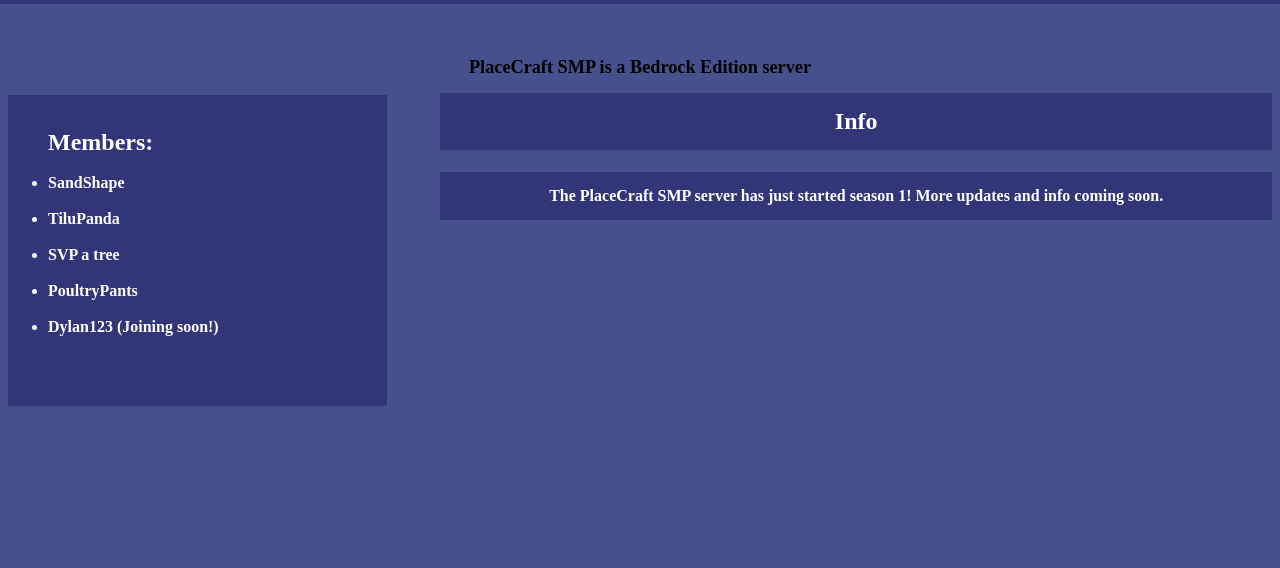
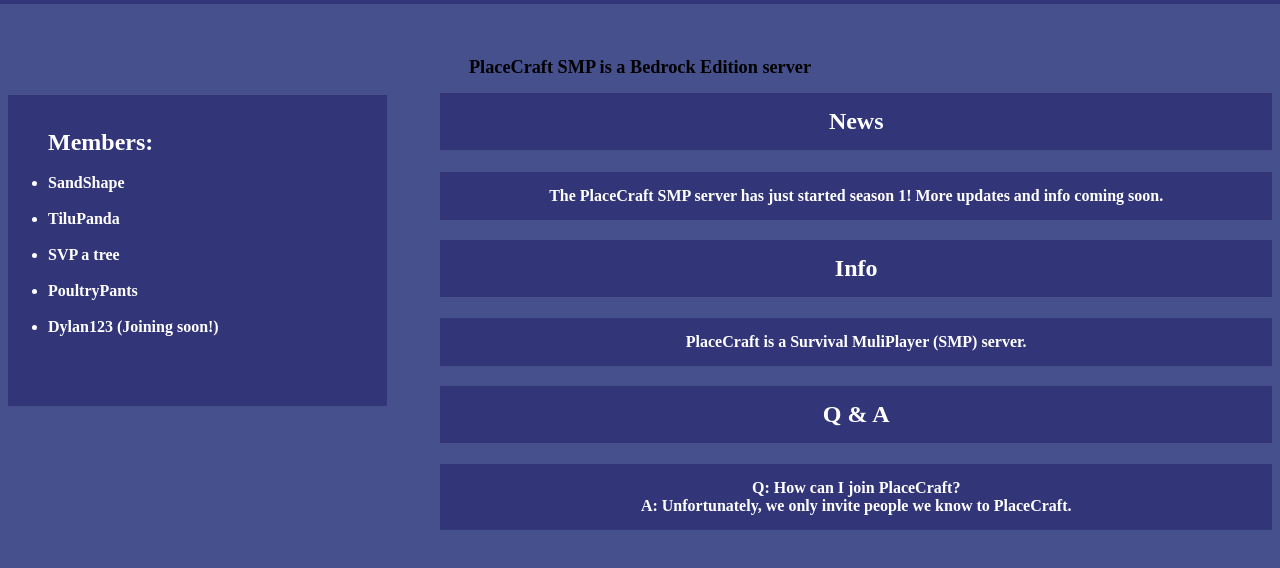
Before and after one commit to PlaceCraftSMP/PlaceCraftSMP.github.io, a plain HTML site: page index.html in a window 1280 px wide. Shown: the part 38-606 px from the top of the page. Drawn offline with Linux system fonts and the light colour scheme.

Commit message:
Update index.html

```diff
--- a/index.html
+++ b/index.html
@@ -1,7 +1,7 @@
 <!DOCTYPE html>
 <html>
   <head>
-      <title>PlaceCraft SMP server</title>
+      <title>PlaceCraft SMP | PlaceCraft.github.io</title>
       <meta charset="utf-8">
       <style>
       .center {
@@ -88,11 +88,26 @@
         <br>
   </h4>
   <h2 class="info-box">
-        Info
+        News
   </h2>
   <h4 class="info-box">
 
 The PlaceCraft SMP server has just started season 1! More updates and info coming soon.
   </h4>
+  <h2 class="info-box">
+        Info
+  </h2>
+  <h4 class="info-box">
+  PlaceCraft is a Survival MuliPlayer (SMP) server.
+  </h4>
+  <h2 class="info-box">
+        Q & A
+  </h2>
+  <h4 class="info-box">
+
+Q: How can I join PlaceCraft?<br>
+A: Unfortunately, we only invite people we know to PlaceCraft.
+
+</h4>
   </body>
 </html>
```
